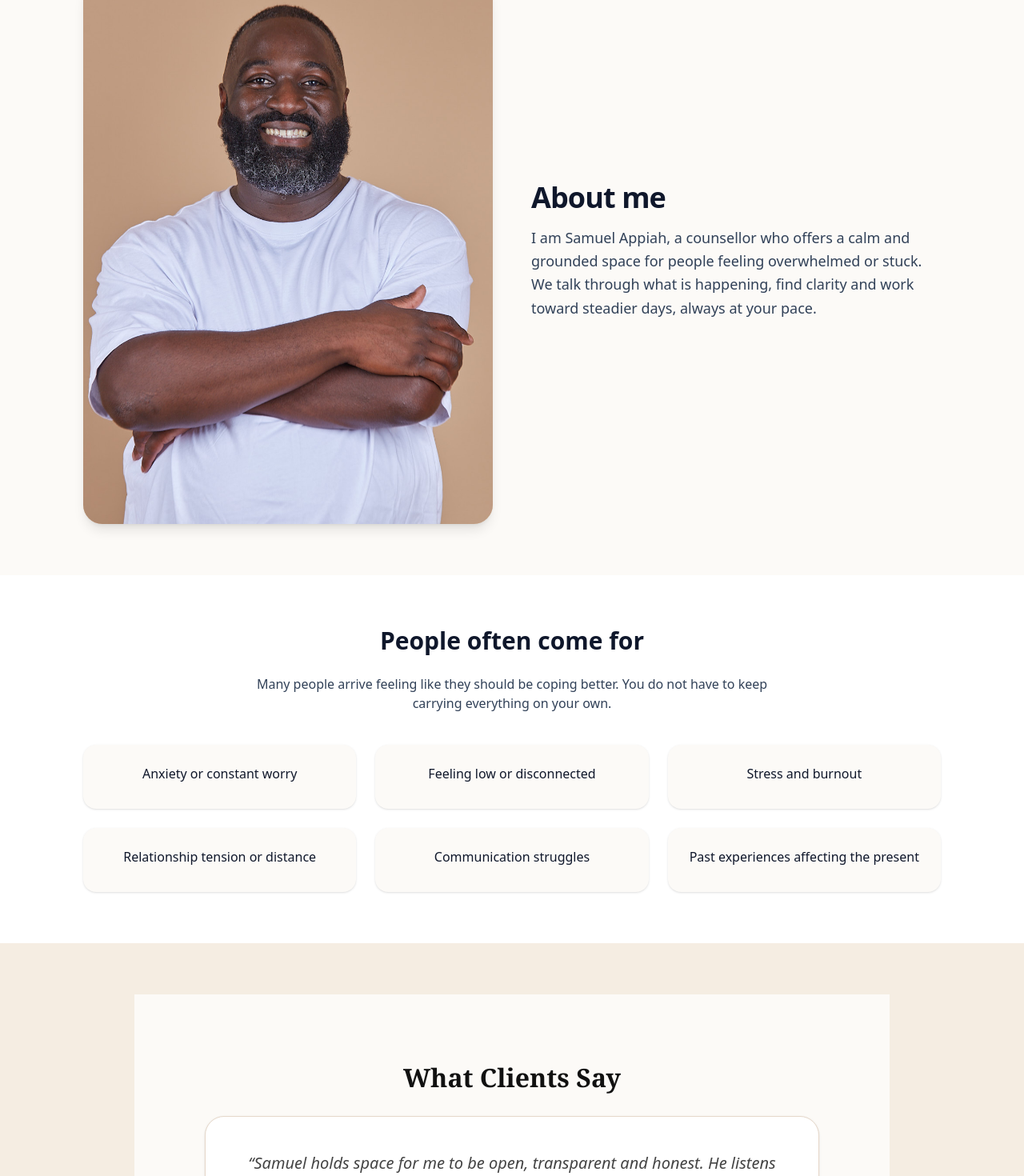
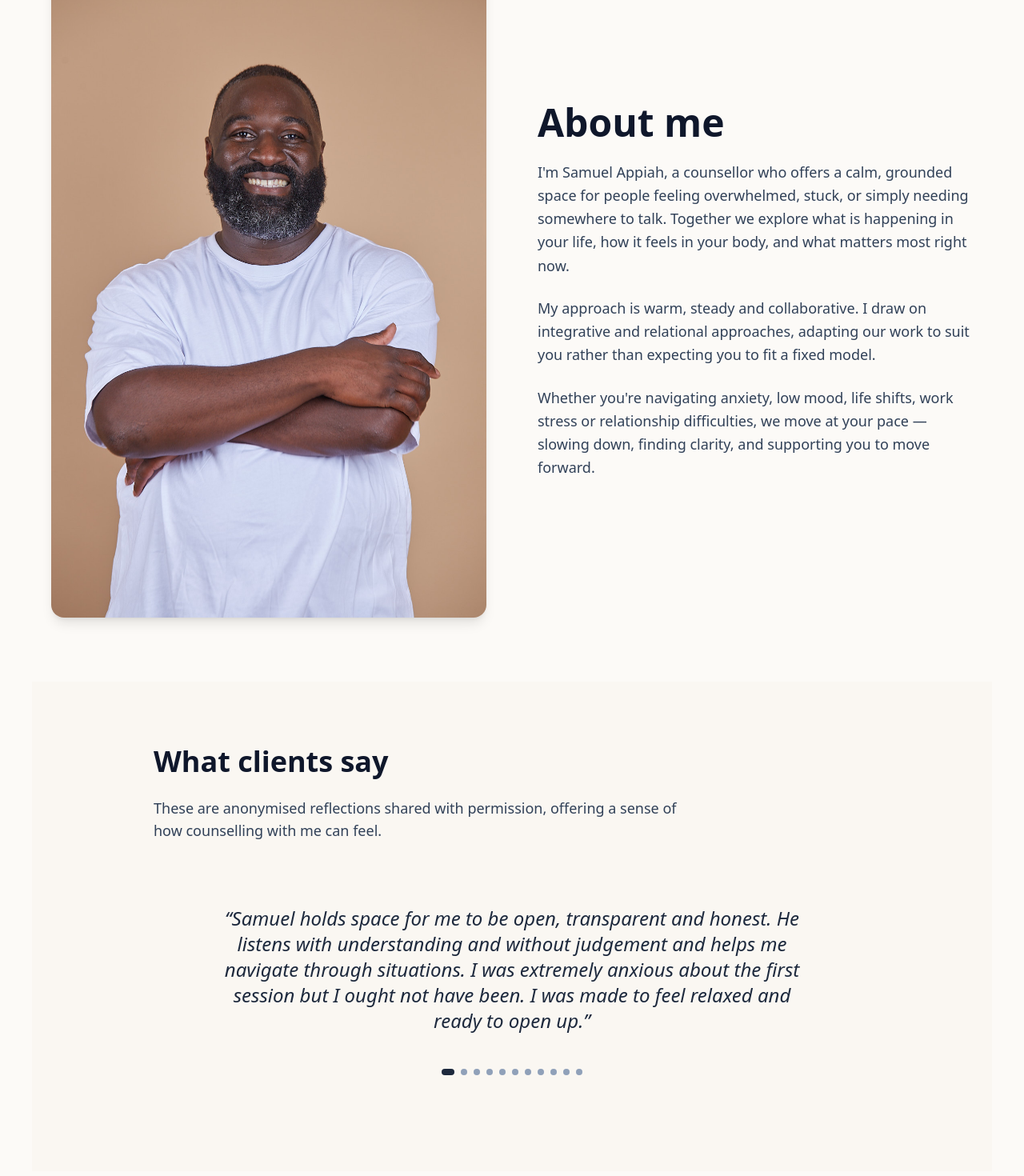
Before and after one commit to Sammyappiah/appiahcounselling, a Next.js app: page /about in a window 1280 px wide. Shown: the part 220-1690 px from the top of the page at 80% size. Built offline with nearby package versions, Linux system fonts and the light colour scheme.

Commit message:
Restore testimonial carousel

```diff
--- a/app/about/page.tsx
+++ b/app/about/page.tsx
@@ -1,95 +1,65 @@
-import type { Metadata } from "next";
+"use client";
+
 import Image from "next/image";
-import Testimonials from "@/components/Testimonials";
-
-export const metadata: Metadata = {
-  title: "About | Appiah Counselling",
-  description:
-    "Learn more about Samuel Appiah and the calm, grounded counselling support offered for adults and couples.",
-};
+import TestimonialsCarousel from "@/components/TestimonialsCarousel";
 
 export default function AboutPage() {
   return (
-    <main className="bg-[#FCFAF7] min-h-screen">
-      {/* TOP SECTION – IMAGE + INTRO */}
-      <section className="mx-auto max-w-6xl px-6 md:px-10 pt-24 pb-16">
-        <div className="grid items-center gap-12 md:grid-cols-[minmax(0,1.1fr)_minmax(0,1.1fr)]">
-          {/* Photo – zoomed in more */}
-          <div className="relative w-full max-w-md md:max-w-lg aspect-[3/4] overflow-hidden rounded-3xl shadow-lg bg-[#E8D1B5]">
+    <main className="bg-[#FCFAF7] min-h-screen py-20 px-6 md:px-10">
+      <div className="max-w-6xl mx-auto grid md:grid-cols-2 gap-16 items-center">
+
+        {/* IMAGE */}
+        <div>
           <Image
             src="/Therapist1.jpg"
-              alt="Samuel Appiah, counsellor"
-              fill
-              priority
-              className="object-cover object-center scale-[1.15]"
+            alt="Samuel Appiah"
+            width={600}
+            height={800}
+            className="rounded-2xl shadow-lg object-cover"
           />
         </div>
 
-          {/* Text */}
-          <div className="space-y-4">
-            <h1 className="text-3xl md:text-4xl font-semibold tracking-tight text-slate-900">
+        {/* TEXT SECTION */}
+        <div>
+          <h1 className="text-4xl md:text-5xl font-semibold text-slate-900 mb-6">
             About me
           </h1>
-            <p className="text-slate-700 text-base md:text-lg leading-relaxed max-w-xl">
-              I am Samuel Appiah, a counsellor who offers a calm and grounded
-              space for people feeling overwhelmed or stuck. We talk through
-              what is happening, find clarity and work toward steadier days,
-              always at your pace.
+
+          <p className="text-lg text-slate-700 leading-relaxed mb-6">
+            I'm Samuel Appiah, a counsellor who offers a calm, grounded space for
+            people feeling overwhelmed, stuck, or simply needing somewhere to talk.
+            Together we explore what is happening in your life, how it feels in
+            your body, and what matters most right now.
+          </p>
+
+          <p className="text-lg text-slate-700 leading-relaxed mb-6">
+            My approach is warm, steady and collaborative. I draw on integrative
+            and relational approaches, adapting our work to suit you rather than
+            expecting you to fit a fixed model.
+          </p>
+
+          <p className="text-lg text-slate-700 leading-relaxed">
+            Whether you're navigating anxiety, low mood, life shifts, work stress
+            or relationship difficulties, we move at your pace — slowing down,
+            finding clarity, and supporting you to move forward.
           </p>
         </div>
       </div>
-      </section>
 
-      {/* PEOPLE OFTEN COME FOR */}
-      <section className="bg-white py-16">
-        <div className="mx-auto max-w-6xl px-6 md:px-10">
-          <h2 className="text-2xl md:text-3xl font-semibold text-slate-900 text-center mb-6">
-            People often come for
+      {/* TESTIMONIALS SECTION */}
+{/* TESTIMONIALS */}
+<section className="bg-[#FAF7F2] py-20 px-6 md:px-10 mt-20">
+  <div className="max-w-4xl mx-auto">
+    <h2 className="text-3xl md:text-4xl font-semibold text-slate-900 mb-6">
+      What clients say
     </h2>
-          <p className="text-center text-slate-700 max-w-2xl mx-auto mb-10">
-            Many people arrive feeling like they should be coping better. You do
-            not have to keep carrying everything on your own.
+
+    <p className="text-lg text-slate-700 mb-10 max-w-2xl">
+      These are anonymised reflections shared with permission, offering a sense of
+      how counselling with me can feel.
     </p>
 
-          <div className="grid gap-6 md:grid-cols-3 text-center">
-            <div className="rounded-2xl bg-[#FCFAF7] px-6 py-6 shadow-sm">
-              <p className="font-medium text-slate-900 mb-2">
-                Anxiety or constant worry
-              </p>
-            </div>
-            <div className="rounded-2xl bg-[#FCFAF7] px-6 py-6 shadow-sm">
-              <p className="font-medium text-slate-900 mb-2">
-                Feeling low or disconnected
-              </p>
-            </div>
-            <div className="rounded-2xl bg-[#FCFAF7] px-6 py-6 shadow-sm">
-              <p className="font-medium text-slate-900 mb-2">
-                Stress and burnout
-              </p>
-            </div>
-            <div className="rounded-2xl bg-[#FCFAF7] px-6 py-6 shadow-sm">
-              <p className="font-medium text-slate-900 mb-2">
-                Relationship tension or distance
-              </p>
-            </div>
-            <div className="rounded-2xl bg-[#FCFAF7] px-6 py-6 shadow-sm">
-              <p className="font-medium text-slate-900 mb-2">
-                Communication struggles
-              </p>
-            </div>
-            <div className="rounded-2xl bg-[#FCFAF7] px-6 py-6 shadow-sm">
-              <p className="font-medium text-slate-900 mb-2">
-                Past experiences affecting the present
-              </p>
-            </div>
-          </div>
-        </div>
-      </section>
-
-      {/* TESTIMONIALS */}
-      <section className="bg-[#F5EDE2] py-16">
-        <div className="mx-auto max-w-5xl px-6 md:px-10">
-          <Testimonials />
+    <TestimonialsCarousel />
   </div>
 </section>
     </main>
--- a/components/TestimonialsCarousel.tsx
+++ b/components/TestimonialsCarousel.tsx
@@ -1,43 +1,84 @@
 "use client";
 
-import { useEffect, useState } from "react";
+import { useState, useEffect } from "react";
 
 const testimonials = [
-  "Samuel holds space for me to be open, transparent and honest. He listens with understanding and without judgement and helps me navigate through situations.",
-  "I was extremely anxious about the first session but I ought not have been. I was made to feel relaxed and ready to open up.",
-  "I've had 3 sessions so far and cannot recommend Samuel enough. I feel uplifted and my confidence grows day by day.",
-  "He has taught me coping mechanisms and how to change thoughts and behaviours that were holding me back.",
-  "We’ve only had our first session, but we left feeling energised and hopeful.",
-  "We have had 3 sessions with Samuel and although the sessions are hard, he is patient and caring.",
-  "Samuel has really been supportive, respectful and listened in all the sessions we’ve had.",
-  "We have not been working with Sam for very long, yet his sessions have been transformative.",
-  "The challenges he sets are impactful and help us in between sessions.",
-  "He is easy to talk to and makes us both feel comfortable.",
-  "Samuel has been who I needed at this time in my life.",
-  "Amazing therapist — great progress already. Highly recommend."
+  {
+    quote:
+      "Samuel holds space for me to be open, transparent and honest. He listens with understanding and without judgement and helps me navigate through situations. I was extremely anxious about the first session but I ought not have been. I was made to feel relaxed and ready to open up."
+  },
+  {
+    quote:
+      "I've had 3 sessions so far and cannot recommend Samuel enough. I have felt uplifted and my confidence is growing day by day after these sessions. He has taught me coping mechanisms and how to manage or change certain thoughts and behaviours that were holding me back. My mindset feels like it is shifting for the better."
+  },
+  {
+    quote:
+      "Extremely helpful and friendly, will support you and keep it light. He makes you feel extremely comfortable — very easy to open up with him. Techniques, critical thinking, the whole package. I would 100% recommend Samuel!"
+  },
+  {
+    quote:
+      "We've only had our first session, but we left feeling energised and hopeful. I look forward to our next sessions!"
+  },
+  {
+    quote:
+      "We have had 3 sessions with Samuel and although the sessions are hard, he is patient, caring and constantly working to understand both sides without judgement. His communication skills are outstanding and I’d recommend him 100%."
+  },
+  {
+    quote:
+      "We have not been working with Samuel for very long, yet his sessions have been truly transformative. He listens deeply and understands needs — even the ones we were not aware of. His challenges and homework are impactful and help us progress between sessions. Highly recommend."
+  },
+  {
+    quote:
+      "Samuel has been who I needed at this time in my life. He listens without judgement, offers guidance and helps me set goals to improve my emotional resilience. I highly recommend Samuel."
+  },
+  {
+    quote:
+      "Samuel is thoughtful, mindful and experienced. He understands my concerns clearly and offers insights that help me improve many areas of my life. A great therapist."
+  },
+  {
+    quote:
+      "Amazing therapist! I've seen great progress with the help of Samuel — very easy to talk to, a great listener, thoughtful advice. Definitely recommend reaching out!"
+  },
+  {
+    quote: "Grateful for my conversations with Samuel."
+  },
+  {
+    quote: "Samuel makes everything feel easy."
+  }
 ];
 
 export default function TestimonialsCarousel() {
   const [index, setIndex] = useState(0);
 
+  // Auto-rotate every 7 seconds
   useEffect(() => {
-    const id = setInterval(() => {
+    const timer = setInterval(() => {
       setIndex((i) => (i + 1) % testimonials.length);
-    }, 5000);
-    return () => clearInterval(id);
+    }, 7000);
+
+    return () => clearInterval(timer);
   }, []);
 
   return (
-    <section className="mt-20 text-center mx-auto max-w-3xl">
-      <h2 className="text-2xl md:text-3xl font-semibold text-slate-900 mb-6">
-        What clients say
-      </h2>
+    <div className="relative w-full max-w-3xl mx-auto text-center py-10">
+      <div className="min-h-[180px] px-4 transition-opacity duration-700 ease-in-out">
+        <p className="text-xl md:text-2xl text-slate-800 font-light italic">
+          “{testimonials[index].quote}”
+        </p>
+      </div>
 
-      <p className="text-slate-700 text-base md:text-lg leading-relaxed px-4">
-        “{testimonials[index]}”
-      </p>
-
-      <p className="mt-4 text-xs text-slate-500">Shared anonymously</p>
-    </section>
+      {/* Dots */}
+      <div className="flex justify-center gap-2 mt-6">
+        {testimonials.map((_, i) => (
+          <button
+            key={i}
+            onClick={() => setIndex(i)}
+            className={`h-2 w-2 rounded-full transition-all ${
+              index === i ? "bg-slate-800 w-4" : "bg-slate-400"
+            }`}
+          />
+        ))}
+      </div>
+    </div>
   );
 }
```
Lines whose indentation alone changed are shown as unchanged.
